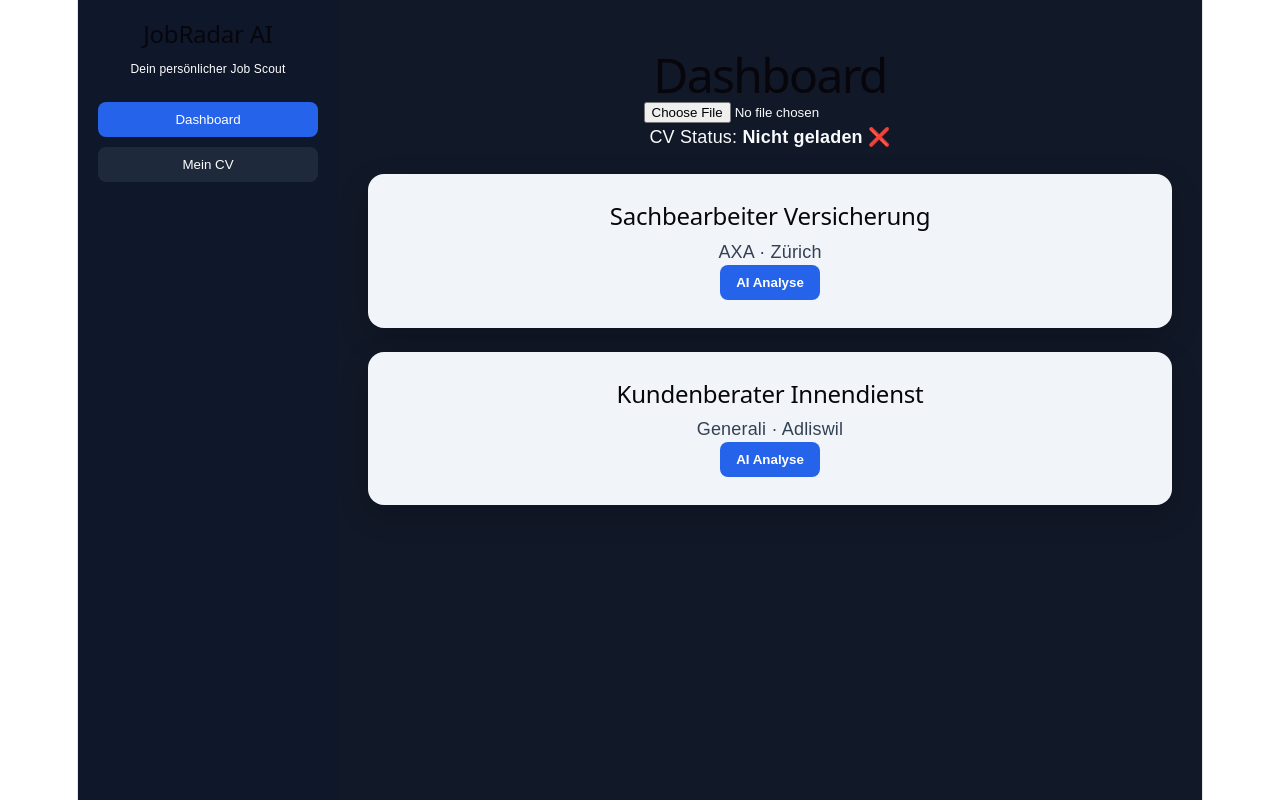
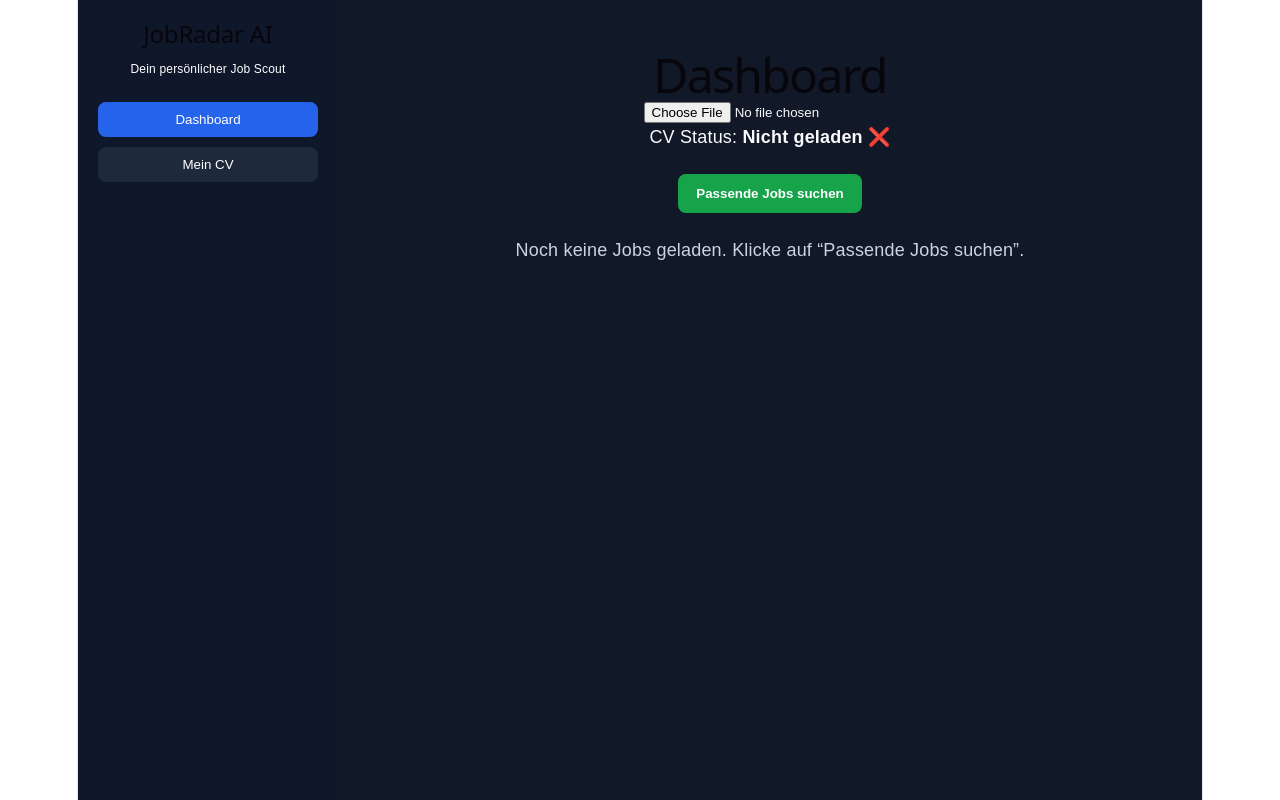
Before and after one commit to Nerazzurro1997/jobradar-ai, a React (Vite) app: page / in a window 1280 px wide. Built offline with nearby package versions, Linux system fonts and the light colour scheme.

Commit message:
Update App.tsx

```diff
--- a/src/App.tsx
+++ b/src/App.tsx
@@ -5,31 +5,22 @@ type Job = {
   title: string;
   company: string;
   location: string;
+  url?: string;
 };
 
 const SUPABASE_FUNCTION_URL =
   "https://splummvxjbyubbtiiebl.supabase.co/functions/v1/match-job";
 
+const SUPABASE_SEARCH_JOBS_URL =
+  "https://splummvxjbyubbtiiebl.supabase.co/functions/v1/search-jobs";
+
 const SUPABASE_ANON_KEY = "sb_publishable_Kc7qxUo7qpHaRz3w-wOCWg_rVqIeixX";
 
 export default function App() {
   const [cvFile, setCvFile] = useState<File | null>(null);
+  const [jobs, setJobs] = useState<Job[]>([]);
   const [analysis, setAnalysis] = useState<{ [key: number]: string }>({});
-
-  const jobs: Job[] = [
-    {
-      id: 1,
-      title: "Sachbearbeiter Versicherung",
-      company: "AXA",
-      location: "Zürich",
-    },
-    {
-      id: 2,
-      title: "Kundenberater Innendienst",
-      company: "Generali",
-      location: "Adliswil",
-    },
-  ];
+  const [searchLoading, setSearchLoading] = useState(false);
 
   const toBase64 = (file: File): Promise<string> => {
     return new Promise((resolve, reject) => {
@@ -42,6 +33,45 @@ export default function App() {
       reader.onerror = reject;
     });
   };
+
+  async function searchJobs() {
+    setSearchLoading(true);
+    setJobs([]);
+    setAnalysis({});
+
+    try {
+      const response = await fetch(SUPABASE_SEARCH_JOBS_URL, {
+        method: "POST",
+        headers: {
+          "Content-Type": "application/json",
+          apikey: SUPABASE_ANON_KEY,
+          Authorization: `Bearer ${SUPABASE_ANON_KEY}`,
+        },
+        body: JSON.stringify({
+          location: "Zürich",
+        }),
+      });
+
+      const rawText = await response.text();
+
+      let data;
+      try {
+        data = JSON.parse(rawText);
+      } catch {
+        throw new Error(rawText.slice(0, 300));
+      }
+
+      if (data.error) {
+        throw new Error(data.error);
+      }
+
+      setJobs(data.jobs || []);
+    } catch (error) {
+      alert("Fehler bei der Jobsuche: " + String(error));
+    } finally {
+      setSearchLoading(false);
+    }
+  }
 
   async function analyzeJob(job: Job) {
     if (!cvFile) {
@@ -242,6 +272,29 @@ export default function App() {
           </p>
         </div>
 
+        <button
+          onClick={searchJobs}
+          disabled={searchLoading}
+          style={{
+            background: searchLoading ? "#64748b" : "#16a34a",
+            color: "white",
+            border: "none",
+            padding: "12px 18px",
+            borderRadius: 8,
+            cursor: searchLoading ? "not-allowed" : "pointer",
+            fontWeight: "bold",
+            marginBottom: 24,
+          }}
+        >
+          {searchLoading ? "Jobs werden gesucht..." : "Passende Jobs suchen"}
+        </button>
+
+        {!searchLoading && jobs.length === 0 && (
+          <p style={{ color: "#cbd5e1" }}>
+            Noch keine Jobs geladen. Klicke auf “Passende Jobs suchen”.
+          </p>
+        )}
+
         {jobs.map((job) => (
           <div
             key={job.id}
@@ -255,9 +308,26 @@ export default function App() {
             }}
           >
             <h2 style={{ margin: 0 }}>{job.title}</h2>
+
             <p style={{ marginTop: 8 }}>
               {job.company} · {job.location}
             </p>
+
+            {job.url && (
+              <a
+                href={job.url}
+                target="_blank"
+                rel="noreferrer"
+                style={{
+                  color: "#2563eb",
+                  fontWeight: "bold",
+                  display: "block",
+                  marginBottom: 12,
+                }}
+              >
+                Stelle auf jobs.ch öffnen
+              </a>
+            )}
 
             <button
               onClick={() => analyzeJob(job)}
```
